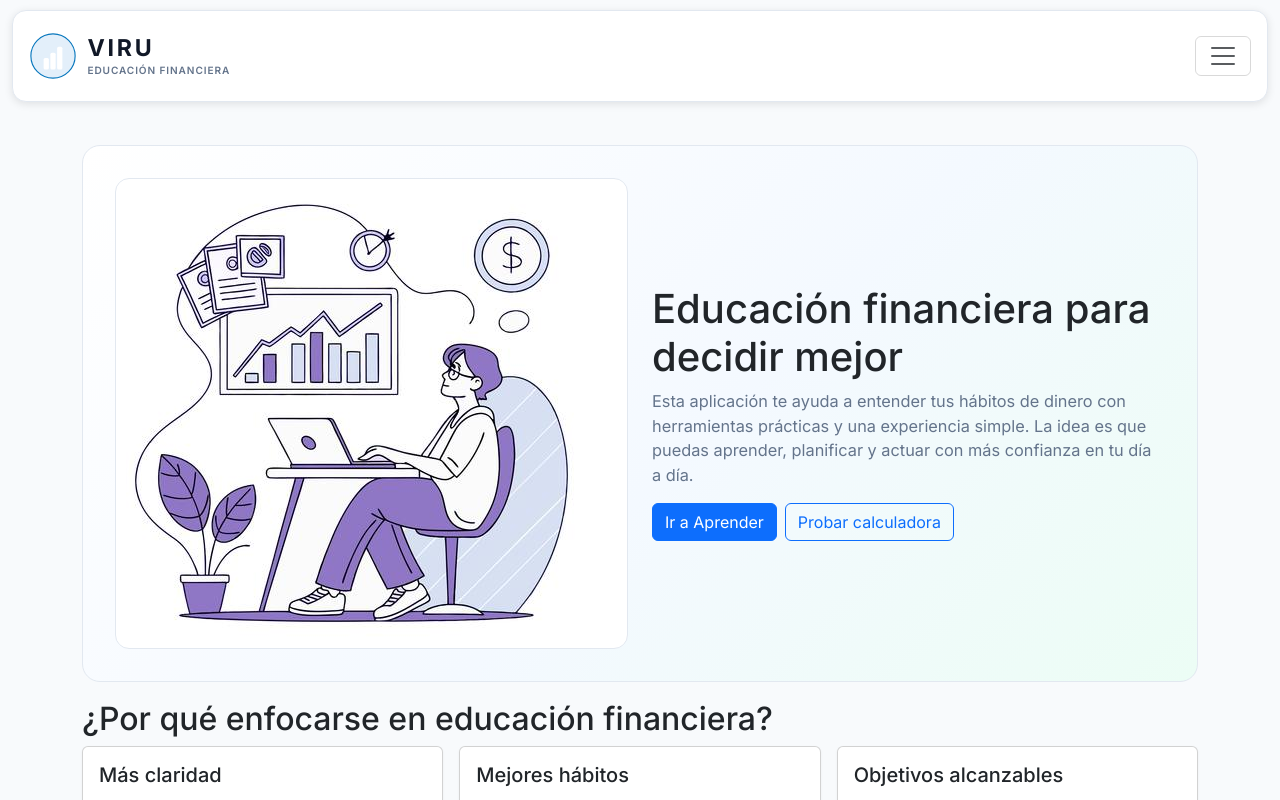
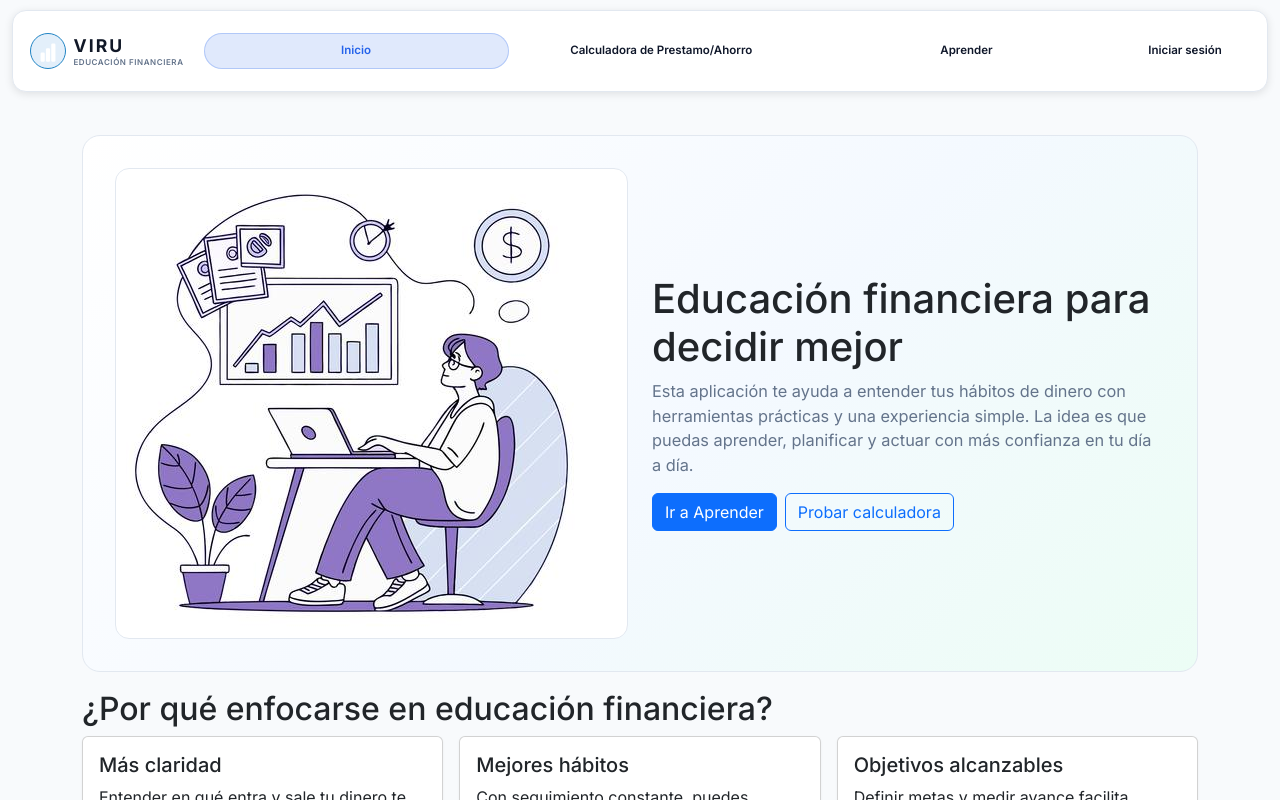
Before and after one commit to pedromartinez2001/TFG-APP, a React (Vite) app in the folder Tesis-Frontend/: page / in a window 1280 px wide. Shown: the top 800 px of the page. Built offline with nearby package versions, Linux system fonts and the light colour scheme; no server answers.

Commit message:
fix: compactar navbar y conservar subtitulo

```diff
--- a/Tesis-Frontend/src/components/Navigation.jsx
+++ b/Tesis-Frontend/src/components/Navigation.jsx
@@ -33,7 +33,7 @@ const Navigation = () => {
   return (
     <Navbar
       collapseOnSelect
-      expand="xxl"
+      expand="md"
       className="p-2 p-sm-3 navbar-modern"
       style={{ backgroundColor: "var(--card)" }}
     >
@@ -48,7 +48,7 @@ const Navigation = () => {
       <Navbar.Collapse id="responsive-navbar-nav">
         {!newUser ? (
           <>
-            <Nav className="align-items-start align-items-xxl-center navbar-links navbar-links-main me-auto">
+            <Nav className="align-items-start align-items-md-center navbar-links navbar-links-main me-auto">
               <Nav.Link as={NavLink} to="/" className="nav-link-modern">
                 Inicio
               </Nav.Link>
@@ -63,7 +63,7 @@ const Navigation = () => {
                 Aprender
               </Nav.Link>
             </Nav>
-            <Nav className="align-items-start align-items-xxl-center mt-2 mt-xxl-0 ms-xxl-auto navbar-links navbar-links-login">
+            <Nav className="align-items-start align-items-md-center mt-2 mt-md-0 ms-md-auto navbar-links navbar-links-login">
               <Nav.Link as={NavLink} to="/login" className="nav-link-modern">
                 Iniciar sesión
               </Nav.Link>
@@ -71,7 +71,7 @@ const Navigation = () => {
           </>
         ) : (
           <>
-            <Nav className="flex-grow-1 justify-content-xxl-evenly align-items-start align-items-xxl-center navbar-links navbar-links-main">
+            <Nav className="flex-grow-1 justify-content-md-evenly align-items-start align-items-md-center navbar-links navbar-links-main">
               <Nav.Link as={NavLink} to="/" className="nav-link-modern">
                 Inicio
               </Nav.Link>
@@ -104,7 +104,7 @@ const Navigation = () => {
               </Nav.Link>
             </Nav>
             <div
-              className="d-flex flex-column flex-xxl-row align-items-xxl-center gap-2 mt-2 mt-xxl-0 navbar-user-wrap"
+              className="d-flex flex-column flex-md-row align-items-md-center gap-2 mt-2 mt-md-0 navbar-user-wrap"
               style={{ minWidth: "fit-content" }}
             >
               <Navbar.Text className="navbar-user-text">
--- a/Tesis-Frontend/src/index.css
+++ b/Tesis-Frontend/src/index.css
@@ -269,7 +269,7 @@ a:hover {
   min-height: 42px;
 }
 
-@media (min-width: 1400px) {
+@media (min-width: 768px) {
   .navbar-links-main {
     width: 100%;
     gap: 0.2rem;
@@ -322,7 +322,7 @@ a:hover {
   padding: 0.38rem 0.7rem;
 }
 
-@media (max-width: 1399.98px) {
+@media (max-width: 767.98px) {
   .nav-link {
     padding: 0.5rem 0;
     margin: 0.25rem 0;
@@ -345,6 +345,71 @@ a:hover {
   .navbar-user-wrap {
     margin-top: 0.4rem;
     padding: 0.45rem;
+  }
+}
+
+/* Mantiene el navbar de escritorio en una sola fila en laptops. */
+@media (min-width: 768px) and (max-width: 1399.98px) {
+  .navbar-modern {
+    flex-wrap: nowrap;
+    gap: 0.25rem;
+    padding: 0.55rem 0.65rem !important;
+  }
+
+  .navbar-brand-modern {
+    gap: 0.4rem;
+    margin-right: 0.35rem;
+  }
+
+  .navbar-brand-mark {
+    width: 38px;
+    height: 38px;
+    flex-basis: 38px;
+  }
+
+  .navbar-brand-name {
+    font-size: 1.1rem;
+  }
+
+  .navbar-brand-tagline {
+    display: block;
+    margin-top: 0.18rem;
+    font-size: 0.5rem;
+    letter-spacing: 0.07em;
+  }
+
+  .navbar-collapse,
+  .navbar-links-main {
+    min-width: 0;
+  }
+
+  .navbar-links-main {
+    gap: 0;
+  }
+
+  .navbar-links .nav-link-modern {
+    min-height: 36px;
+    padding: 0.35rem 0.4rem;
+    font-size: clamp(0.68rem, 0.9vw, 0.82rem);
+    white-space: nowrap;
+  }
+
+  .navbar-user-wrap {
+    gap: 0.25rem !important;
+    padding: 0.25rem 0.3rem;
+  }
+
+  .navbar-user-text {
+    max-width: 105px;
+    overflow: hidden;
+    font-size: 0.78rem;
+    text-overflow: ellipsis;
+  }
+
+  .navbar-logout-btn {
+    padding: 0.3rem 0.45rem;
+    font-size: 0.76rem;
+    white-space: nowrap;
   }
 }
 
```
